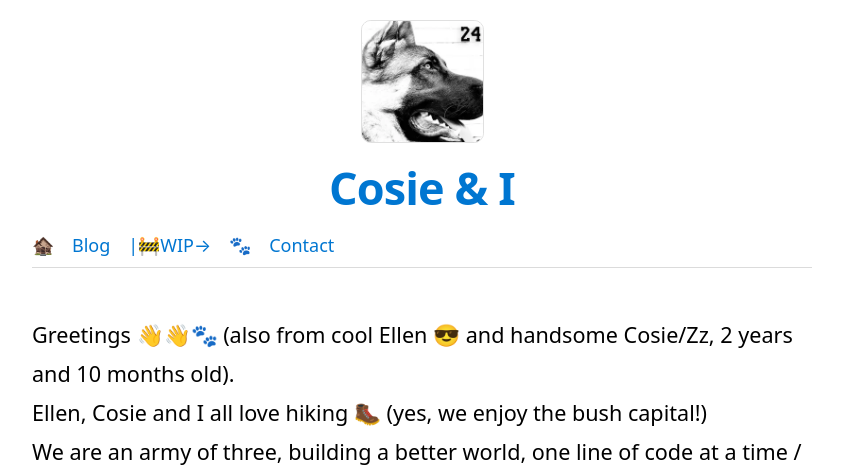
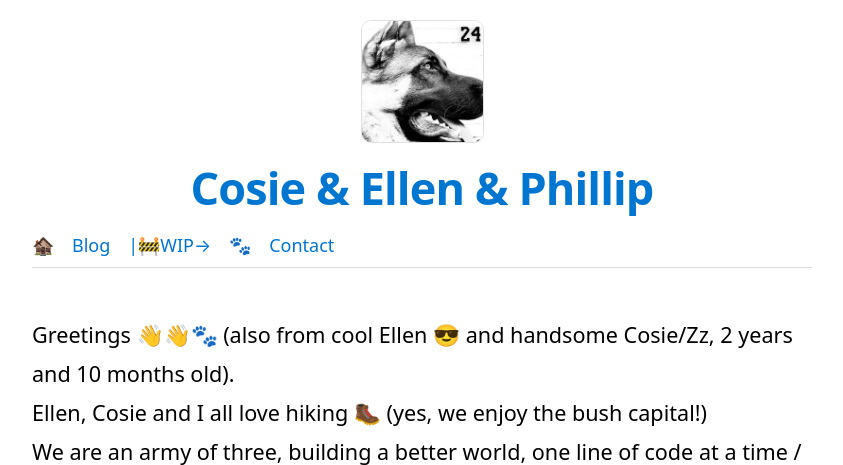
Before and after one commit to tian3rd/cosie.me-fastapi, a FastAPI app: page / in a window 1280 px wide. Shown: the top 465 px of the page, without its empty margins (218-1061 px from the left). Run offline with FastAPI, Linux system fonts and the light colour scheme.

Commit message:
Include Ellen!

```diff
--- a/src/template/base.html
+++ b/src/template/base.html
@@ -3,7 +3,7 @@
   <head>
     <meta charset="UTF-8" />
     <meta name="viewport" content="width=device-width, initial-scale=1.0" />
-    <title>{% block title %}Cosie & I{% endblock %}</title>
+    <title>{% block title %}Cosie & Ellen & Phillip{% endblock %}</title>
     <link rel="stylesheet" href="/static/css/global.css" />
     <link rel="stylesheet" href="/static/css/utils.module.css" />
     <link
@@ -20,7 +20,7 @@
         <img src="/static/images/profile.webp" alt="profile" width="64" />
         {% else %}
         <img src="/static/images/profile.webp" alt="profile" width="123" />
-        <h1 class="heading2Xl"><a href="/">Cosie & I</a></h1>
+        <h1 class="heading2Xl"><a href="/">Cosie & Ellen & Phillip</a></h1>
         {% endif %}
       </div>
       <!-- if request.url.path is top level or root, e.g, /, /blog, /about, /contact, show the nav -->
```
